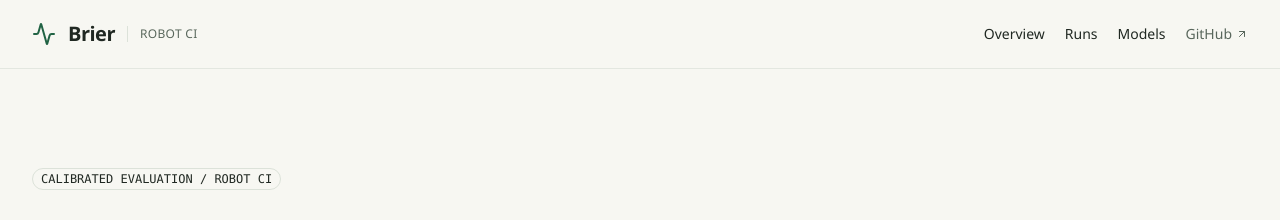
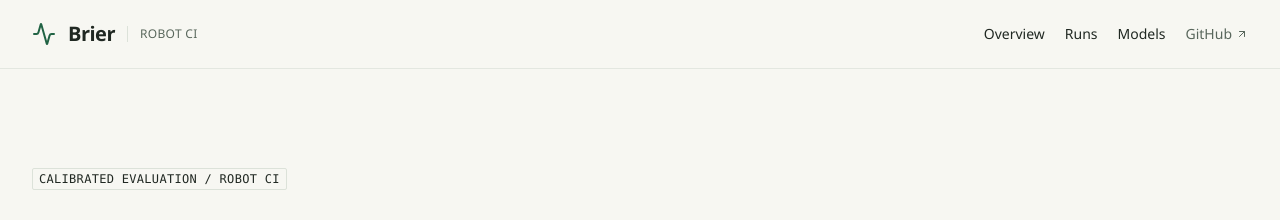
Before and after one commit to SiddharthManjul/Brier, a Next.js app in the folder apps/web/: page / in a window 1280 px wide. Shown: the top 220 px of the page. Built offline with nearby package versions, Linux system fonts and the light colour scheme; no server answers; the database is empty.

Commit message:
web: align badge styling with Brier design

```diff
--- a/apps/web/components/ui/badge.tsx
+++ b/apps/web/components/ui/badge.tsx
@@ -4,7 +4,7 @@ import { cn } from "cn"
 import { Slot } from "radix-ui"
 
 const badgeVariants = cva(
-  "inline-flex w-fit shrink-0 items-center justify-center gap-1 overflow-hidden rounded-full border border-transparent px-2 py-0.5 text-xs font-medium whitespace-nowrap transition-[color,box-shadow] focus-visible:border-ring focus-visible:ring-[3px] focus-visible:ring-ring/50 aria-invalid:border-destructive aria-invalid:ring-destructive/20 dark:aria-invalid:ring-destructive/40 [&>svg]:pointer-events-none [&>svg]:size-3",
+  "inline-flex w-fit shrink-0 items-center justify-center gap-1 overflow-hidden rounded-[2px] border border-transparent px-1.5 py-0.5 font-mono text-[9px] font-medium tracking-wide whitespace-nowrap transition-[color,box-shadow] focus-visible:border-ring focus-visible:ring-[3px] focus-visible:ring-ring/50 aria-invalid:border-destructive aria-invalid:ring-destructive/20 dark:aria-invalid:ring-destructive/40 [&>svg]:pointer-events-none [&>svg]:size-3",
   {
     variants: {
       variant: {
```
